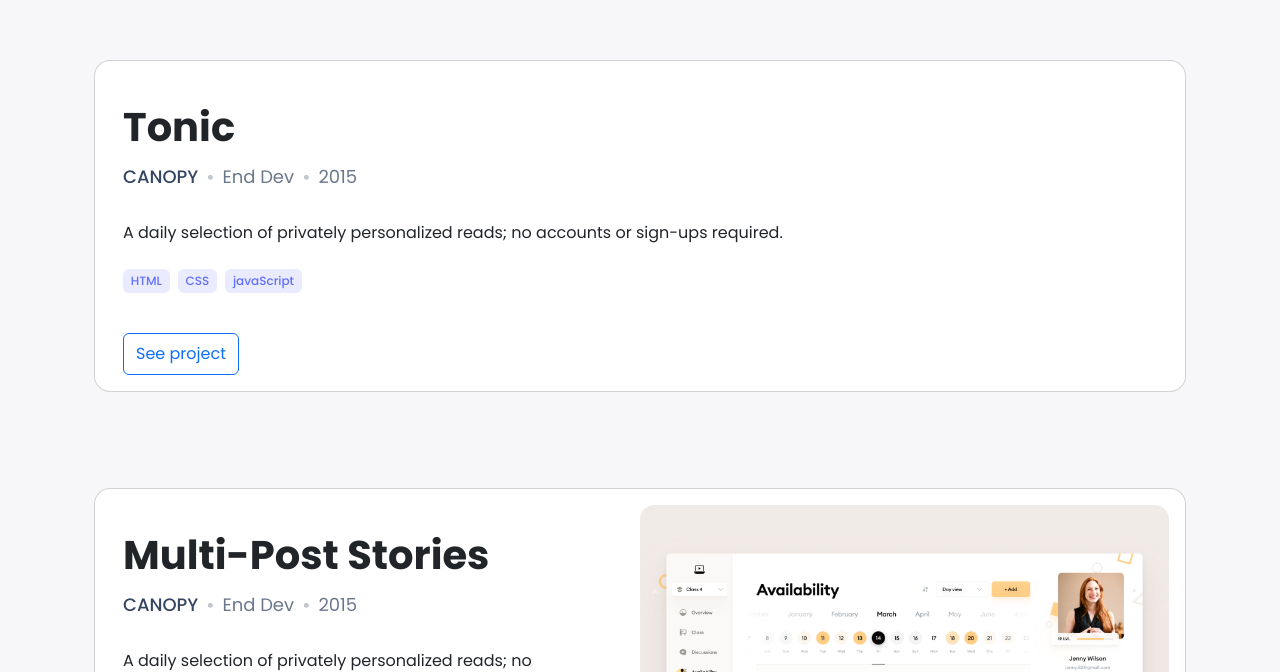
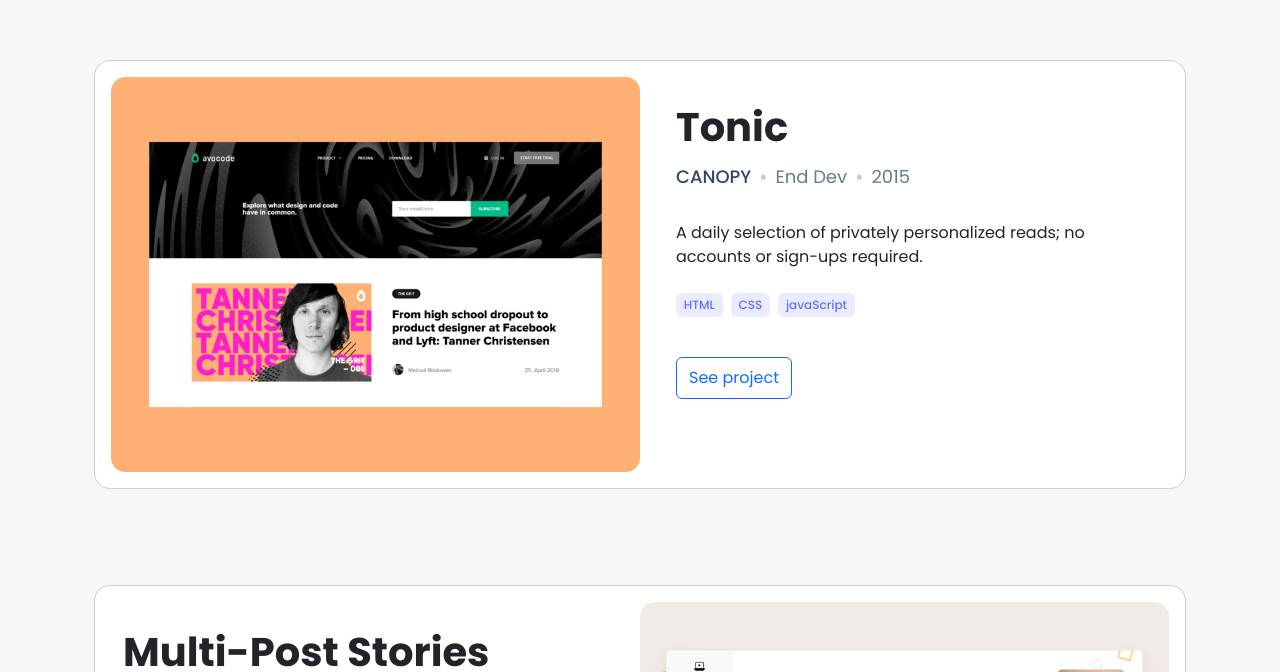
Before and after one commit to grauJavier/bootstrap-portfolio, a website: page index.html in a window 1280 px wide. Shown: the part 788-1460 px from the top of the page. Drawn offline with nearby package versions, Linux system fonts and the light colour scheme.

Commit message:
Change The index.html

```diff
--- a/index.html
+++ b/index.html
@@ -76,7 +76,7 @@
   <section class="container" id="portfolio">
     <div class="container d-flex flex-column py-5">
       <div class="container card my-5 d-flex flex-row p-3 rounded-4 justify-content-between gap-4">
-
+        <img class="card-img w-50 h-50" src="./visuals/tonic-snapshot.png" />
         <div class="container d-flex flex-column gap-2">
           <h2 class="card-title mt-4">Tonic</h2>
           <h3 class="card-subtitle d-flex flex-row gap-2">
```
